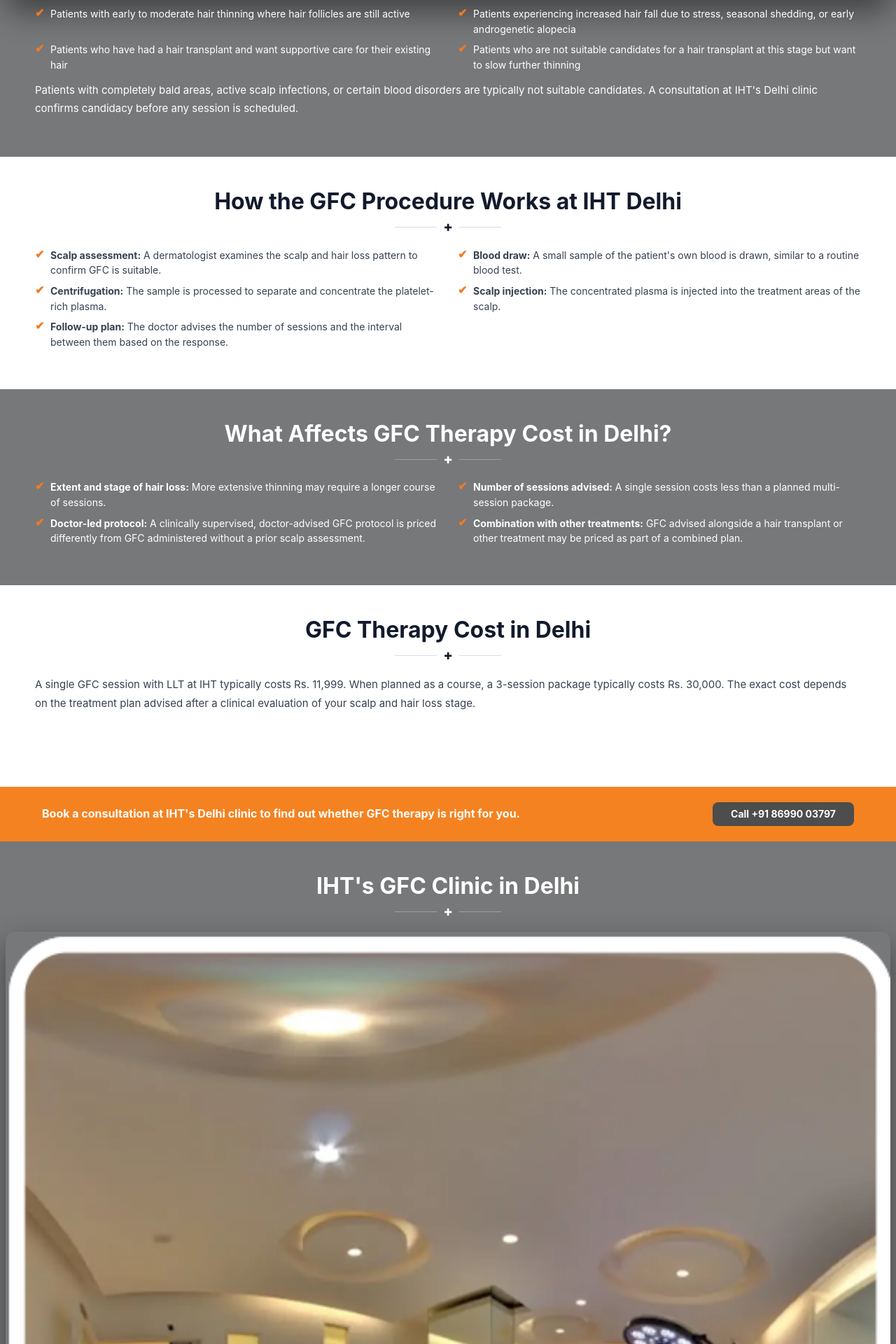
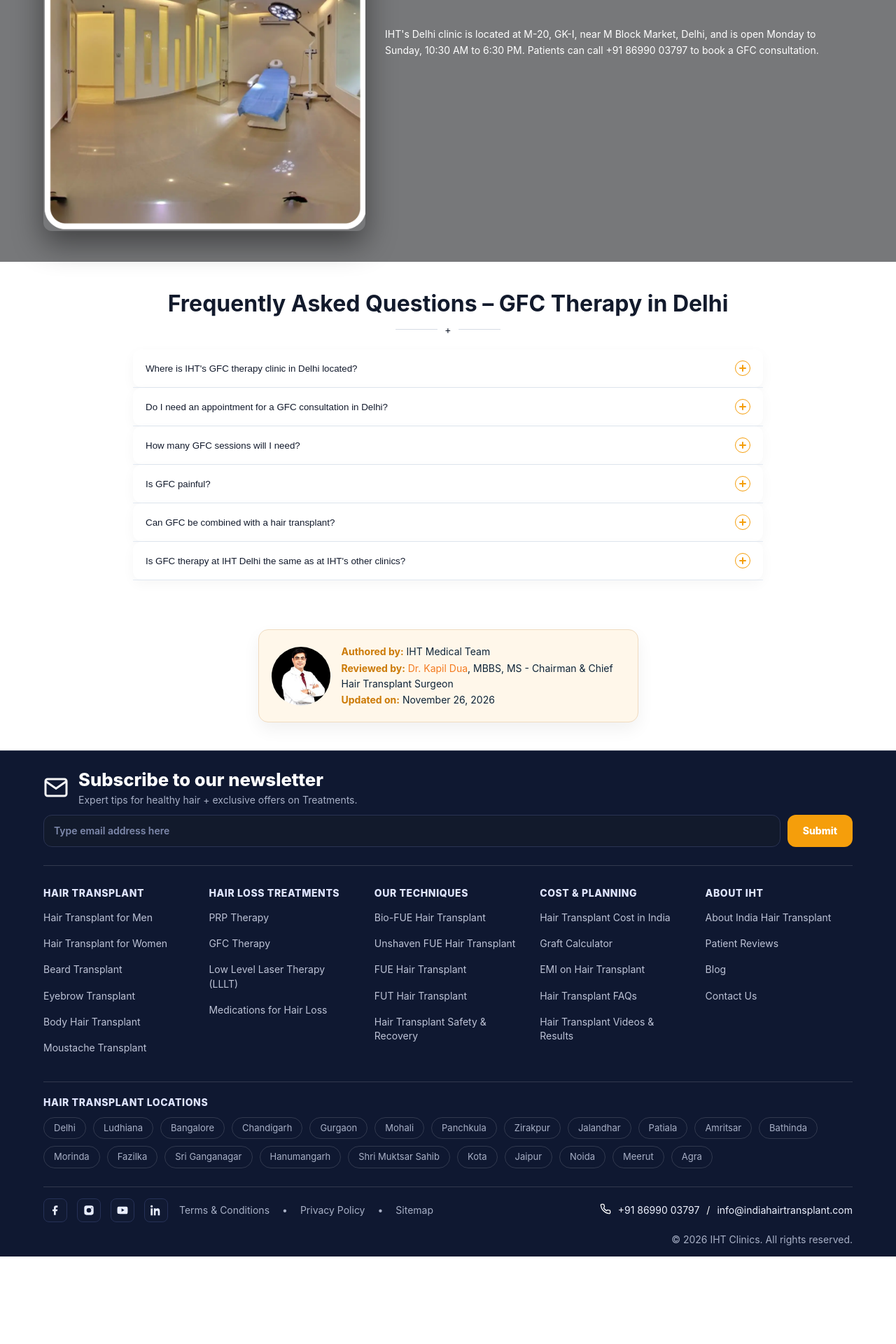
Before and after one commit to baledeen-akclinics/indiahairtransplant.com, a CodeIgniter 4 app: the page made by app/Views/pages/gfc-hair-treatment-in-delhi.php in a window 1280 px wide. Shown: the part 2851-4771 px from the top of the page at 70% size. After the commit the page ends 4646 px from the top, so only its background shows below. Run offline with PHP 8.4 and a stand-in for CodeIgniter, Linux system fonts and the light colour scheme; the template is opened without the code that fills it, so the values that code supplies are empty; some libraries are stand-ins or nearby versions.

Commit message:
Fix image+text layout on PRP/GFC local pages (wrong section class)
The three image-bearing sections (What Is, Candidacy, Clinic
details) used internal-white/internal-grey as their section
wrapper. That class has a site-wide CSS rule
(.internal-grey .cs-wrap, .internal-white .cs-wrap {
  display:block !important }) that was written for plain text
blocks and overrides the base .cs-wrap grid layout. Inside those
wrappers the cs-img/cs-content pair collapses to a stacked block,
so the image renders oversized and centered above cramped text,
instead of the intended two-column layout.

The main prp-hair-treatment.php / gfc-hair-treatment.php pages
avoid this by using celeb-story / celeb-story-white for their
image blocks instead, which keep the .cs-wrap grid intact. Applied
the same section classes here:
- What Is section: internal-white -> celeb-story-white
- Candidacy section: internal-grey -> celeb-story
- Clinic details section: internal-grey -> celeb-story

Visual rhythm (white/grey alternation) is unchanged; only the
section class and resulting layout behaviour changed. No content,
schema, or other section changes.

Co-Authored-By: Claude Sonnet 5 <noreply@anthropic.com>
Claude-Session: https://claude.ai/code/session_01DmMy8XrMS9bZ9iNbv8azhN

```diff
--- a/app/Views/pages/gfc-hair-treatment-in-bangalore.php
+++ b/app/Views/pages/gfc-hair-treatment-in-bangalore.php
@@ -36,7 +36,7 @@
   </section>
 
   <!-- ============ WHAT IS GFC ============ -->
-  <section class="internal-white">
+  <section class="celeb-story-white">
     <div class="container">
       <h2 class="results-title">What Is GFC Therapy?</h2>
       <div class="results-divider" aria-hidden="true"><span class="line"></span><span class="cross">✚</span><span class="line"></span></div>
@@ -57,7 +57,7 @@
   </section>
 
   <!-- ============ CANDIDACY ============ -->
-  <section class="internal-grey">
+  <section class="celeb-story">
     <div class="container">
       <h2 class="results-title">Who Is a Suitable Candidate for GFC in Bangalore?</h2>
       <div class="results-divider" aria-hidden="true"><span class="line"></span><span class="cross">✚</span><span class="line"></span></div>
@@ -142,7 +142,7 @@
   </section>
 
   <!-- ============ CLINIC DETAILS ============ -->
-  <section class="internal-grey">
+  <section class="celeb-story">
     <div class="container">
       <h2 class="results-title">IHT's GFC Clinic in Bangalore</h2>
       <div class="results-divider" aria-hidden="true"><span class="line"></span><span class="cross">✚</span><span class="line"></span></div>
--- a/app/Views/pages/gfc-hair-treatment-in-delhi.php
+++ b/app/Views/pages/gfc-hair-treatment-in-delhi.php
@@ -36,7 +36,7 @@
   </section>
 
   <!-- ============ WHAT IS GFC ============ -->
-  <section class="internal-white">
+  <section class="celeb-story-white">
     <div class="container">
       <h2 class="results-title">What Is GFC Therapy?</h2>
       <div class="results-divider" aria-hidden="true"><span class="line"></span><span class="cross">✚</span><span class="line"></span></div>
@@ -57,7 +57,7 @@
   </section>
 
   <!-- ============ CANDIDACY ============ -->
-  <section class="internal-grey">
+  <section class="celeb-story">
     <div class="container">
       <h2 class="results-title">Who Is a Suitable Candidate for GFC in Delhi?</h2>
       <div class="results-divider" aria-hidden="true"><span class="line"></span><span class="cross">✚</span><span class="line"></span></div>
@@ -142,7 +142,7 @@
   </section>
 
   <!-- ============ CLINIC DETAILS ============ -->
-  <section class="internal-grey">
+  <section class="celeb-story">
     <div class="container">
       <h2 class="results-title">IHT's GFC Clinic in Delhi</h2>
       <div class="results-divider" aria-hidden="true"><span class="line"></span><span class="cross">✚</span><span class="line"></span></div>
--- a/app/Views/pages/gfc-hair-treatment-in-ludhiana.php
+++ b/app/Views/pages/gfc-hair-treatment-in-ludhiana.php
@@ -36,7 +36,7 @@
   </section>
 
   <!-- ============ WHAT IS GFC ============ -->
-  <section class="internal-white">
+  <section class="celeb-story-white">
     <div class="container">
       <h2 class="results-title">What Is GFC Therapy?</h2>
       <div class="results-divider" aria-hidden="true"><span class="line"></span><span class="cross">✚</span><span class="line"></span></div>
@@ -57,7 +57,7 @@
   </section>
 
   <!-- ============ CANDIDACY ============ -->
-  <section class="internal-grey">
+  <section class="celeb-story">
     <div class="container">
       <h2 class="results-title">Who Is a Suitable Candidate for GFC in Ludhiana?</h2>
       <div class="results-divider" aria-hidden="true"><span class="line"></span><span class="cross">✚</span><span class="line"></span></div>
@@ -142,7 +142,7 @@
   </section>
 
   <!-- ============ CLINIC DETAILS ============ -->
-  <section class="internal-grey">
+  <section class="celeb-story">
     <div class="container">
       <h2 class="results-title">IHT's GFC Clinics in Ludhiana</h2>
       <div class="results-divider" aria-hidden="true"><span class="line"></span><span class="cross">✚</span><span class="line"></span></div>
--- a/app/Views/pages/prp-hair-treatment-in-bangalore.php
+++ b/app/Views/pages/prp-hair-treatment-in-bangalore.php
@@ -36,7 +36,7 @@
   </section>
 
   <!-- ============ WHAT IS PRP ============ -->
-  <section class="internal-white">
+  <section class="celeb-story-white">
     <div class="container">
       <h2 class="results-title">What Is PRP Hair Treatment?</h2>
       <div class="results-divider" aria-hidden="true"><span class="line"></span><span class="cross">✚</span><span class="line"></span></div>
@@ -57,7 +57,7 @@
   </section>
 
   <!-- ============ CANDIDACY ============ -->
-  <section class="internal-grey">
+  <section class="celeb-story">
     <div class="container">
       <h2 class="results-title">Who Is a Suitable Candidate for PRP in Bangalore?</h2>
       <div class="results-divider" aria-hidden="true"><span class="line"></span><span class="cross">✚</span><span class="line"></span></div>
@@ -142,7 +142,7 @@
   </section>
 
   <!-- ============ CLINIC DETAILS ============ -->
-  <section class="internal-grey">
+  <section class="celeb-story">
     <div class="container">
       <h2 class="results-title">IHT's PRP Clinic in Bangalore</h2>
       <div class="results-divider" aria-hidden="true"><span class="line"></span><span class="cross">✚</span><span class="line"></span></div>
--- a/app/Views/pages/prp-hair-treatment-in-delhi.php
+++ b/app/Views/pages/prp-hair-treatment-in-delhi.php
@@ -36,7 +36,7 @@
   </section>
 
   <!-- ============ WHAT IS PRP ============ -->
-  <section class="internal-white">
+  <section class="celeb-story-white">
     <div class="container">
       <h2 class="results-title">What Is PRP Hair Treatment?</h2>
       <div class="results-divider" aria-hidden="true"><span class="line"></span><span class="cross">✚</span><span class="line"></span></div>
@@ -57,7 +57,7 @@
   </section>
 
   <!-- ============ CANDIDACY ============ -->
-  <section class="internal-grey">
+  <section class="celeb-story">
     <div class="container">
       <h2 class="results-title">Who Is a Suitable Candidate for PRP in Delhi?</h2>
       <div class="results-divider" aria-hidden="true"><span class="line"></span><span class="cross">✚</span><span class="line"></span></div>
@@ -142,7 +142,7 @@
   </section>
 
   <!-- ============ CLINIC DETAILS ============ -->
-  <section class="internal-grey">
+  <section class="celeb-story">
     <div class="container">
       <h2 class="results-title">IHT's PRP Clinic in Delhi</h2>
       <div class="results-divider" aria-hidden="true"><span class="line"></span><span class="cross">✚</span><span class="line"></span></div>
--- a/app/Views/pages/prp-hair-treatment-in-ludhiana.php
+++ b/app/Views/pages/prp-hair-treatment-in-ludhiana.php
@@ -36,7 +36,7 @@
   </section>
 
   <!-- ============ WHAT IS PRP ============ -->
-  <section class="internal-white">
+  <section class="celeb-story-white">
     <div class="container">
       <h2 class="results-title">What Is PRP Hair Treatment?</h2>
       <div class="results-divider" aria-hidden="true"><span class="line"></span><span class="cross">✚</span><span class="line"></span></div>
@@ -57,7 +57,7 @@
   </section>
 
   <!-- ============ CANDIDACY ============ -->
-  <section class="internal-grey">
+  <section class="celeb-story">
     <div class="container">
       <h2 class="results-title">Who Is a Suitable Candidate for PRP in Ludhiana?</h2>
       <div class="results-divider" aria-hidden="true"><span class="line"></span><span class="cross">✚</span><span class="line"></span></div>
@@ -142,7 +142,7 @@
   </section>
 
   <!-- ============ CLINIC DETAILS ============ -->
-  <section class="internal-grey">
+  <section class="celeb-story">
     <div class="container">
       <h2 class="results-title">IHT's PRP Clinics in Ludhiana</h2>
       <div class="results-divider" aria-hidden="true"><span class="line"></span><span class="cross">✚</span><span class="line"></span></div>
```
